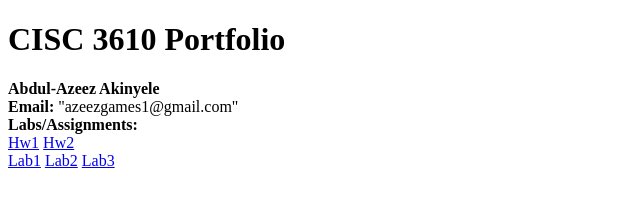
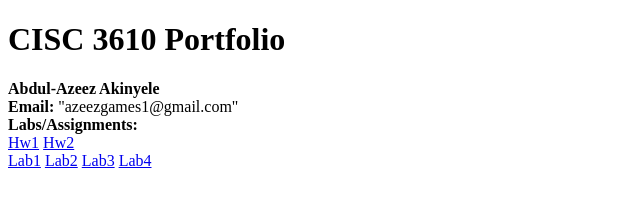
Before and after one commit to Azz14/CISC3610Portfolio, a plain HTML site: page index.html in a window 1280 px wide. Shown: the full height of the page, 0-640 px from the left. Drawn offline with Linux system fonts and the light colour scheme.

Commit message:
Update index.html

```diff
--- a/index.html
+++ b/index.html
@@ -15,5 +15,6 @@
 <a href = "Lab1.html">Lab1</a>
 <a href = "Lab2.html">Lab2</a>
 <a href = "Lab3.html">Lab3</a>
+<a href = "dataVis.html">Lab4</a>
 </body>
 </html>
```
